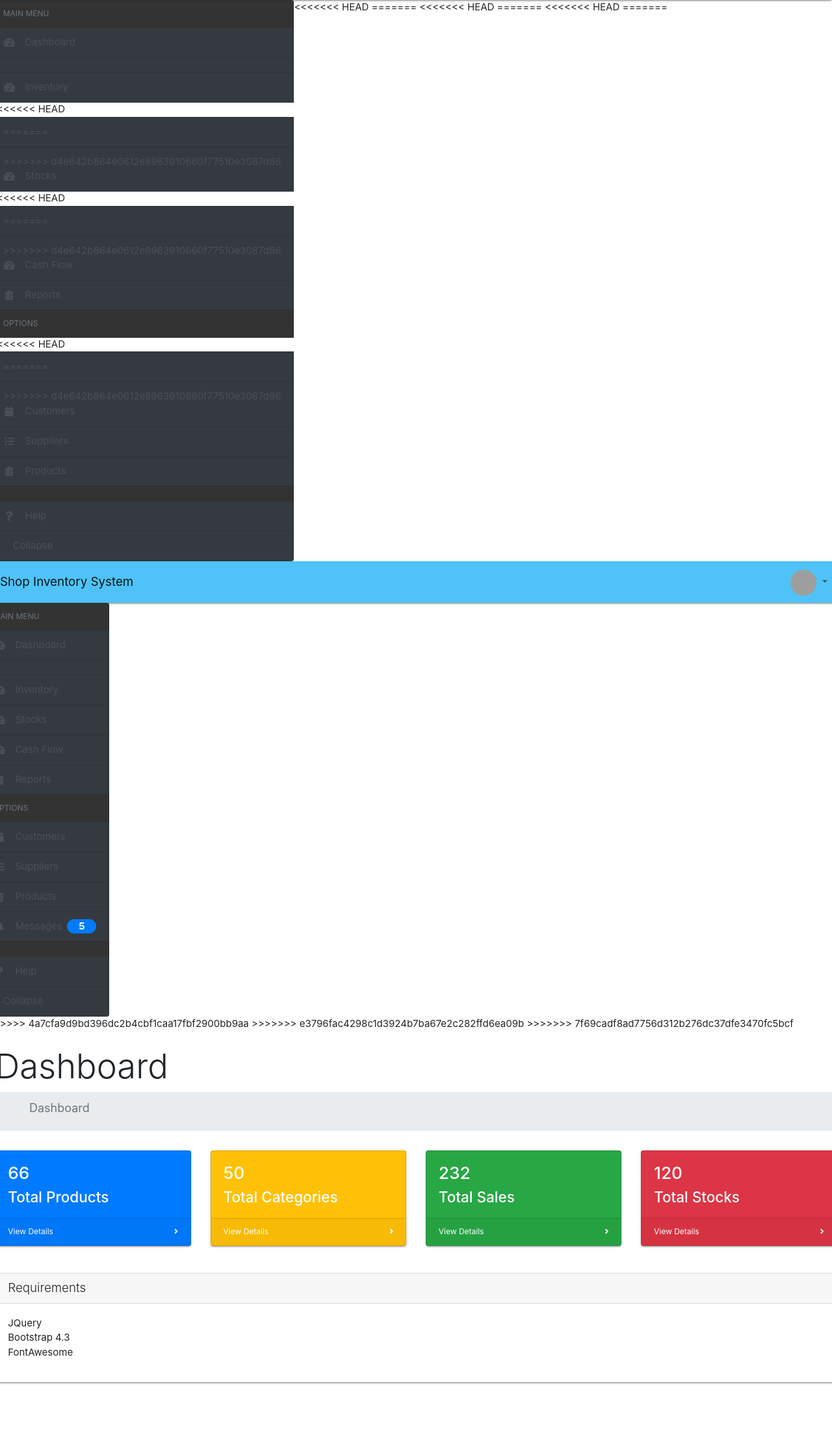
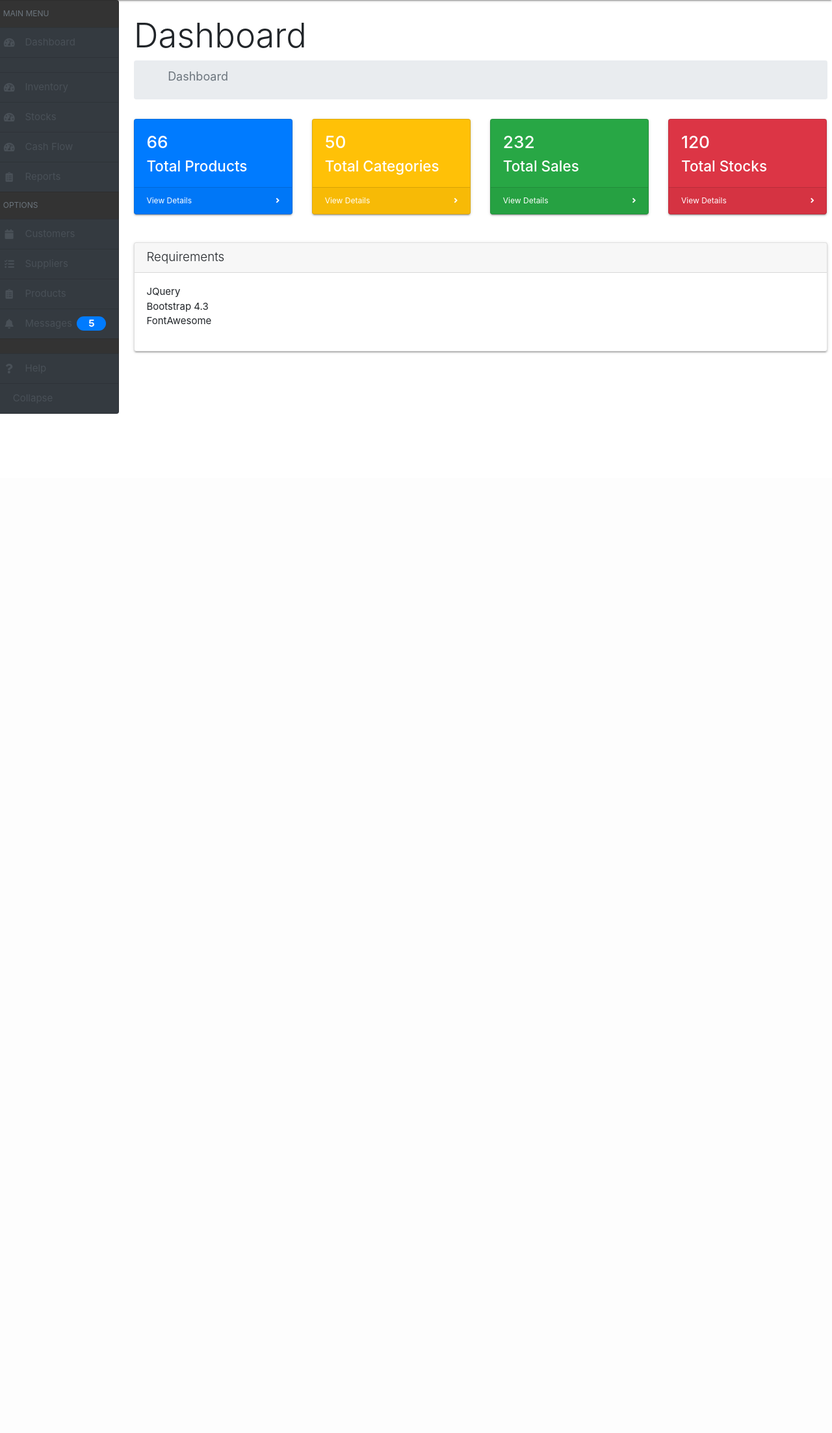
Before and after one commit to Vee-lieve/sd204inventorySystem, a PHP site: page /test.php in a window 1280 px wide. Shown: the part 64-2270 px from the top of the page at 65% size. After the commit the page ends 701 px from the top, so only its background shows below. Run offline with PHP 8.4, Linux system fonts and the light colour scheme; grey boxes are pictures that could not be loaded.

Commit message:
10-28-20

```diff
--- a/public/test.php
+++ b/public/test.php
@@ -1,6 +1,3 @@
-<?php
-    include 'navbar.php';
-?>
 
 <!DOCTYPE html>
 <html lang="en">
@@ -16,12 +13,7 @@
 
 </head>
 <body>
-<<<<<<< HEAD
-=======
-<<<<<<< HEAD
-=======
-<<<<<<< HEAD
-=======
+
     <!-- Bootstrap NavBar -->
 <nav class="navbar navbar-expand-md navbar-light light-blue lighten-2">
     <button class="navbar-toggler navbar-toggler-right" type="button" data-toggle="collapse" data-target="#navbarNavDropdown" aria-controls="navbarNavDropdown" aria-expanded="false" aria-label="Toggle navigation">
@@ -161,9 +153,7 @@
             </a>
         </ul><!-- List Group END-->
     </div><!-- sidebar-container END -->
->>>>>>> 4a7cfa9d9bd396dc2b4cbf1caa17fbf2900bb9aa
->>>>>>> e3796fac4298c1d3924b7ba67e2c282ffd6ea09b
->>>>>>> 7f69cadf8ad7756d312b276dc37dfe3470fc5bcf
+
     <!-- MAIN -->
     <div class="col p-4">
         <h1 class="display-4">Dashboard</h1>
```
